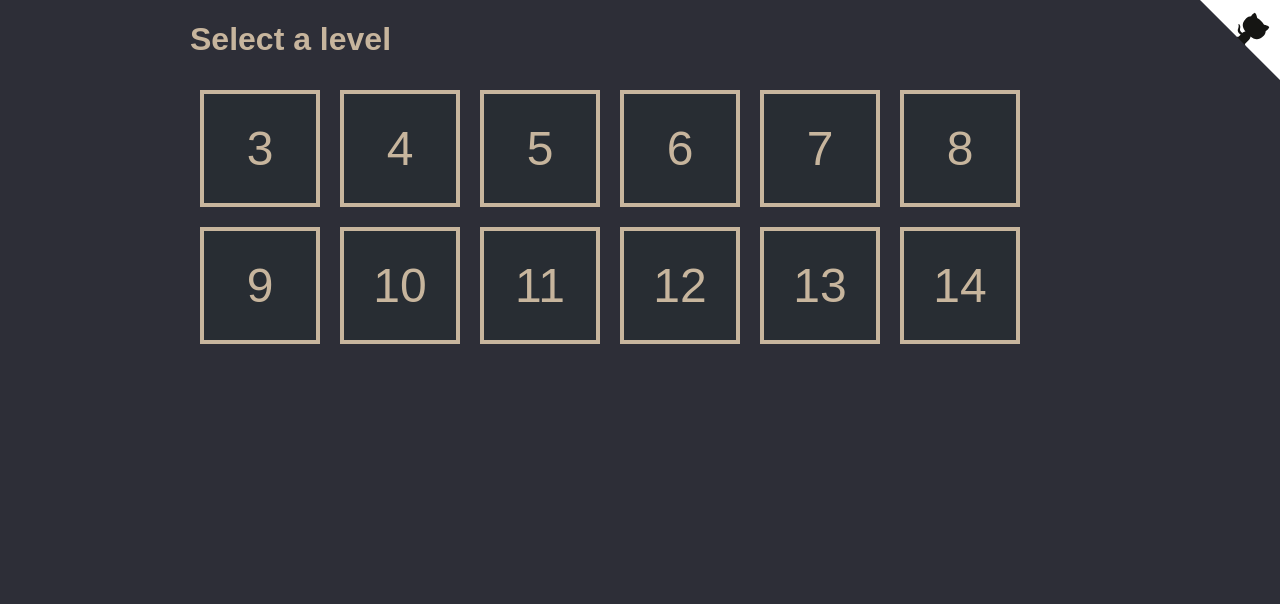
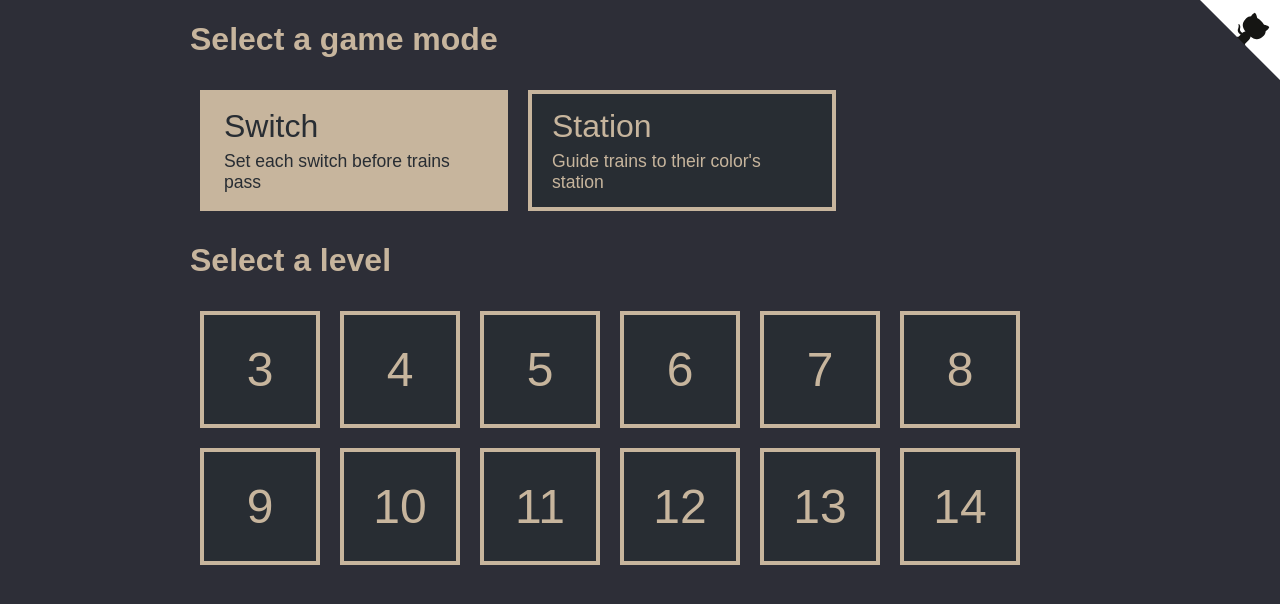
Before and after one commit to mathieucaroff/track-of-thought-web, a website built with Vite: page src/index.html in a window 1280 px wide. Built offline with nearby package versions, Linux system fonts and the light colour scheme.

Commit message:
add a game mode selector to the level menu
Pick between Switch and Station gameplay before choosing a level; the choice is passed to the game through the gamePlay URL parameter.

```diff
--- a/src/main.ts
+++ b/src/main.ts
@@ -121,7 +121,33 @@ function main() {
     setupGame(config)
   } else {
     let levelSelected = false
+    let gamePlay = config.gamePlay
+    const gamePlayOptionArray: { value: GamePlay; title: string; description: string }[] = [
+      { value: 'switch', title: 'Switch', description: 'Set each switch before trains pass' },
+      { value: 'station', title: 'Station', description: "Guide trains to their color's station" },
+    ]
+    let gamePlaySelector = create(
+      'div',
+      { className: 'gamePlaySelector' },
+      gamePlayOptionArray.map(({ value, title, description }) =>
+        create('label', { className: 'gamePlayOption' }, [
+          create('input', {
+            type: 'radio',
+            name: 'gamePlay',
+            value,
+            checked: value === gamePlay,
+            onchange: () => {
+              gamePlay = value
+            },
+          }),
+          create('span', { className: 'gamePlayTitle', textContent: title }),
+          create('span', { className: 'gamePlayDescription', textContent: description }),
+        ]),
+      ),
+    )
     let levelSelectionDiv = create('div', { className: 'levelSelectionDiv' }, [
+      create('h1', { textContent: 'Select a game mode' }),
+      gamePlaySelector,
       create('h1', { textContent: 'Select a level' }),
     ])
     document.body.appendChild(levelSelectionDiv)
@@ -149,6 +175,7 @@ function main() {
               document.body.removeChild(levelSelectionDiv)
               let search = new URLSearchParams(location.search)
               search.set('level', levelNumber)
+              search.set('gamePlay', gamePlay)
               history.pushState({}, '', '?' + search)
               setupGame(getConfig(location))
             }
--- a/src/style.css
+++ b/src/style.css
@@ -48,3 +48,52 @@ canvas.visible {
   color: #282d33;
   background-color: #c7b59d;
 }
+
+.gamePlaySelector {
+  display: flex;
+  flex-wrap: wrap;
+}
+
+.gamePlayOption {
+  display: flex;
+  flex-direction: column;
+  gap: 6px;
+  margin: 10px;
+  padding: 14px 20px;
+  width: 260px;
+  border: solid 4px #c7b59d;
+  color: #c7b59d;
+  background-color: #282d33;
+  cursor: pointer;
+  user-select: none;
+  transition: 0.15s linear;
+}
+
+/* keep the radio input reachable by keyboard and screen readers, but hidden */
+.gamePlayOption input {
+  position: absolute;
+  opacity: 0;
+  pointer-events: none;
+}
+
+.gamePlayOption:hover {
+  border-color: #ffffff;
+}
+
+.gamePlayOption:has(input:checked) {
+  color: #282d33;
+  background-color: #c7b59d;
+}
+
+.gamePlayOption:has(input:focus-visible) {
+  outline: solid 3px #ffffff;
+  outline-offset: 2px;
+}
+
+.gamePlayTitle {
+  font-size: 200%;
+}
+
+.gamePlayDescription {
+  font-size: 110%;
+}
```
